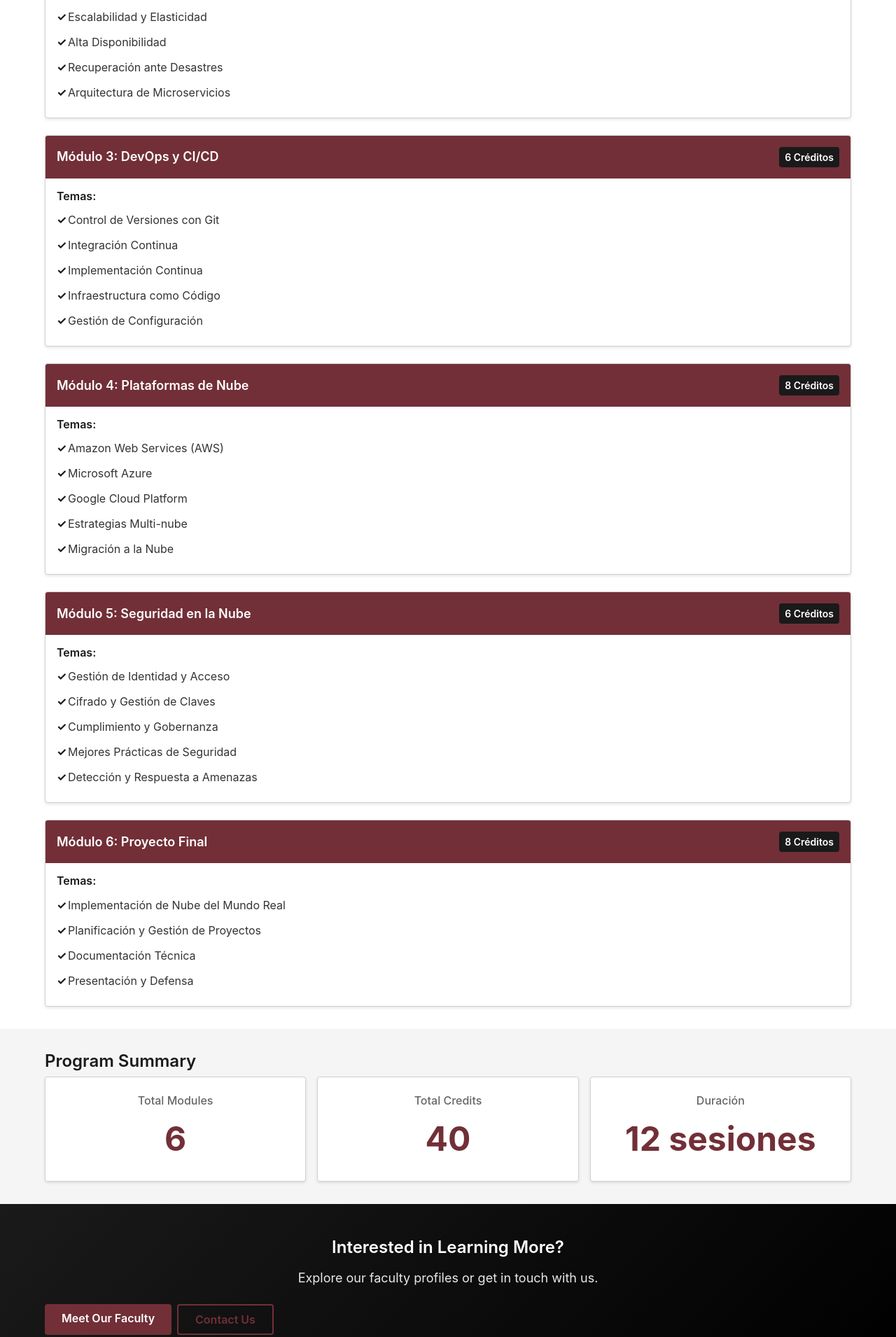
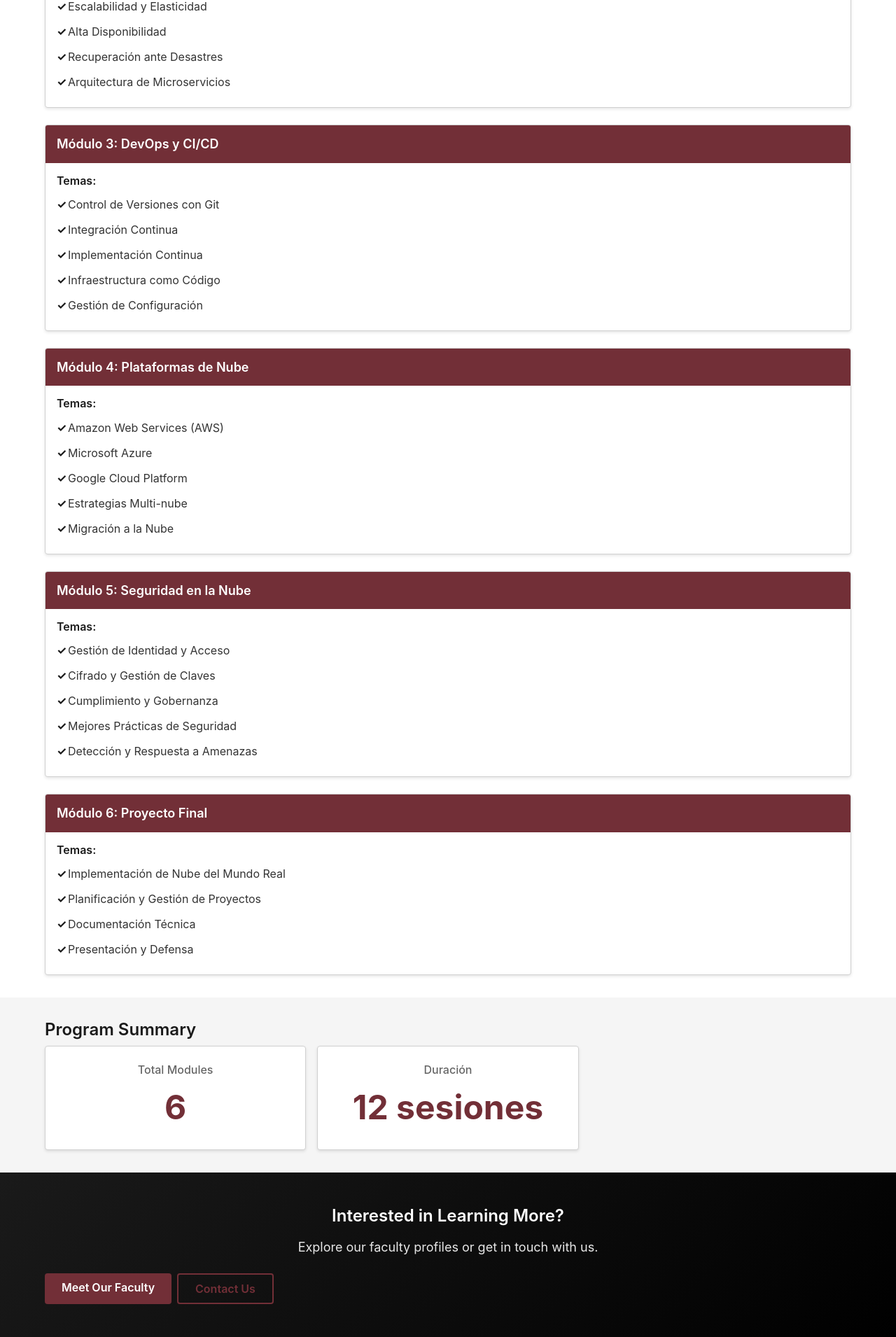
Before and after one commit to luiscarlosge/az-php-cicd-example, a PHP site: page /curriculum.php in a window 1280 px wide. Shown: the part 912-2822 px from the top of the page at 70% size. Run offline with PHP 8.4, Linux system fonts and the light colour scheme.

Commit message:
fix: eliminar información de créditos del currículum
- Eliminados los badges de créditos de cada módulo
- Eliminada la tarjeta 'Total Credits' del resumen del programa
- Actualizado comentario del archivo

```diff
--- a/public/curriculum.php
+++ b/public/curriculum.php
@@ -1,7 +1,7 @@
 <?php
 /**
  * Curriculum Page
- * Displays course modules, topics, and credits
+ * Displays course modules and topics
  */
 
 // Include configuration
@@ -34,7 +34,6 @@ require_once __DIR__ . '/../includes/navigation.php';
                 <article class="module-card">
                     <div class="module-header">
                         <h3><?php echo t('curriculum.module'); ?> 1: <?php echo t('curriculum.cloud_fundamentals'); ?></h3>
-                        <span class="module-credits">6 <?php echo t('curriculum.credits'); ?></span>
                     </div>
                     <div class="module-content">
                         <h4><?php echo t('curriculum.topics'); ?>:</h4>
@@ -50,7 +49,6 @@ require_once __DIR__ . '/../includes/navigation.php';
                 <article class="module-card">
                     <div class="module-header">
                         <h3><?php echo t('curriculum.module'); ?> 2: <?php echo t('curriculum.cloud_architecture'); ?></h3>
-                        <span class="module-credits">6 <?php echo t('curriculum.credits'); ?></span>
                     </div>
                     <div class="module-content">
                         <h4><?php echo t('curriculum.topics'); ?>:</h4>
@@ -66,7 +64,6 @@ require_once __DIR__ . '/../includes/navigation.php';
                 <article class="module-card">
                     <div class="module-header">
                         <h3><?php echo t('curriculum.module'); ?> 3: <?php echo t('curriculum.devops_cicd'); ?></h3>
-                        <span class="module-credits">6 <?php echo t('curriculum.credits'); ?></span>
                     </div>
                     <div class="module-content">
                         <h4><?php echo t('curriculum.topics'); ?>:</h4>
@@ -82,7 +79,6 @@ require_once __DIR__ . '/../includes/navigation.php';
                 <article class="module-card">
                     <div class="module-header">
                         <h3><?php echo t('curriculum.module'); ?> 4: <?php echo t('curriculum.cloud_platforms'); ?></h3>
-                        <span class="module-credits">8 <?php echo t('curriculum.credits'); ?></span>
                     </div>
                     <div class="module-content">
                         <h4><?php echo t('curriculum.topics'); ?>:</h4>
@@ -98,7 +94,6 @@ require_once __DIR__ . '/../includes/navigation.php';
                 <article class="module-card">
                     <div class="module-header">
                         <h3><?php echo t('curriculum.module'); ?> 5: <?php echo t('curriculum.cloud_security'); ?></h3>
-                        <span class="module-credits">6 <?php echo t('curriculum.credits'); ?></span>
                     </div>
                     <div class="module-content">
                         <h4><?php echo t('curriculum.topics'); ?>:</h4>
@@ -114,7 +109,6 @@ require_once __DIR__ . '/../includes/navigation.php';
                 <article class="module-card">
                     <div class="module-header">
                         <h3><?php echo t('curriculum.module'); ?> 6: <?php echo t('curriculum.capstone_project'); ?></h3>
-                        <span class="module-credits">8 <?php echo t('curriculum.credits'); ?></span>
                     </div>
                     <div class="module-content">
                         <h4><?php echo t('curriculum.topics'); ?>:</h4>
@@ -137,10 +131,6 @@ require_once __DIR__ . '/../includes/navigation.php';
                 <div class="summary-card">
                     <h3>Total Modules</h3>
                     <p class="summary-value">6</p>
-                </div>
-                <div class="summary-card">
-                    <h3>Total Credits</h3>
-                    <p class="summary-value">40</p>
                 </div>
                 <div class="summary-card">
                     <h3><?php echo t('course.duration_label'); ?></h3>
```
